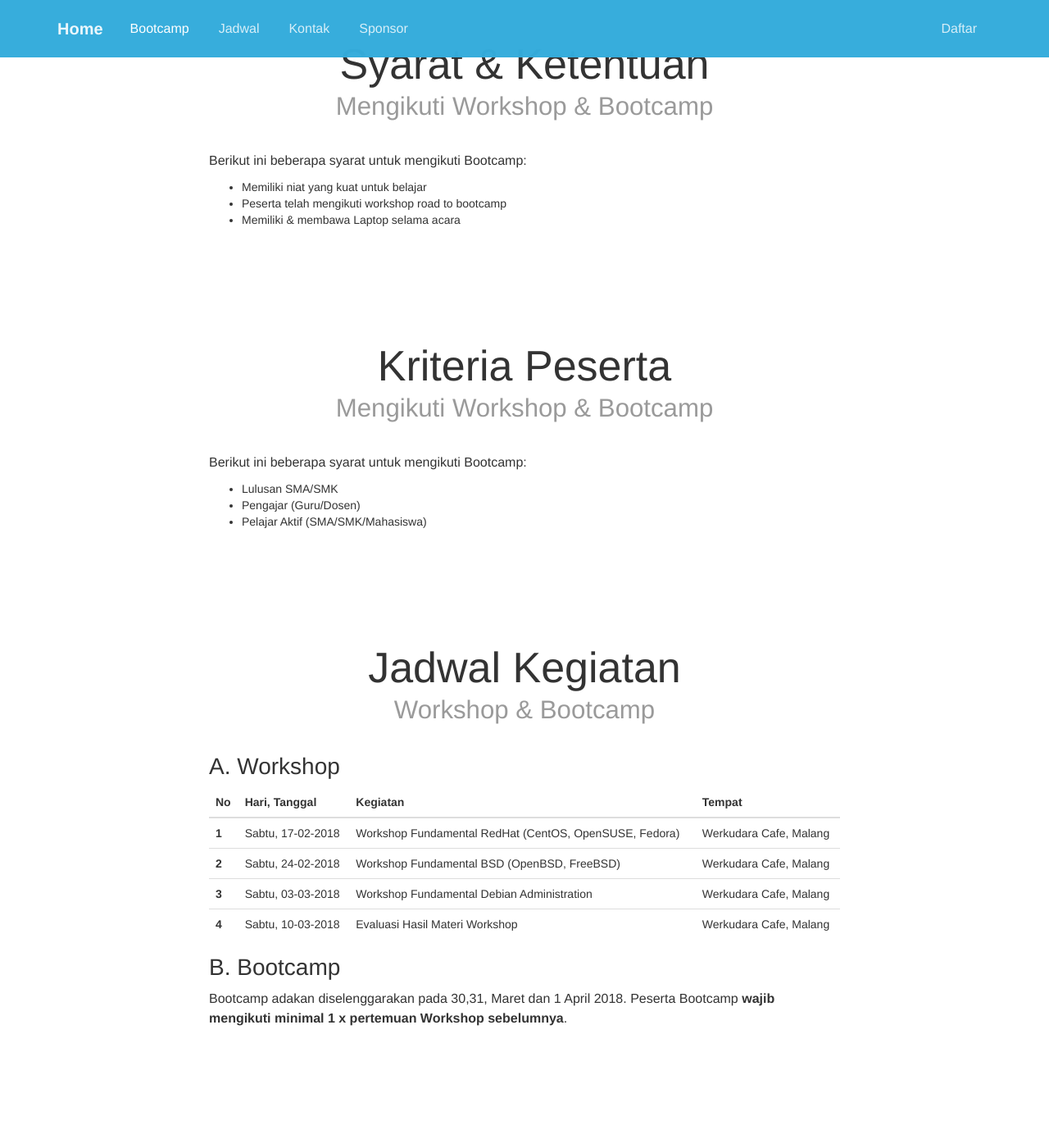
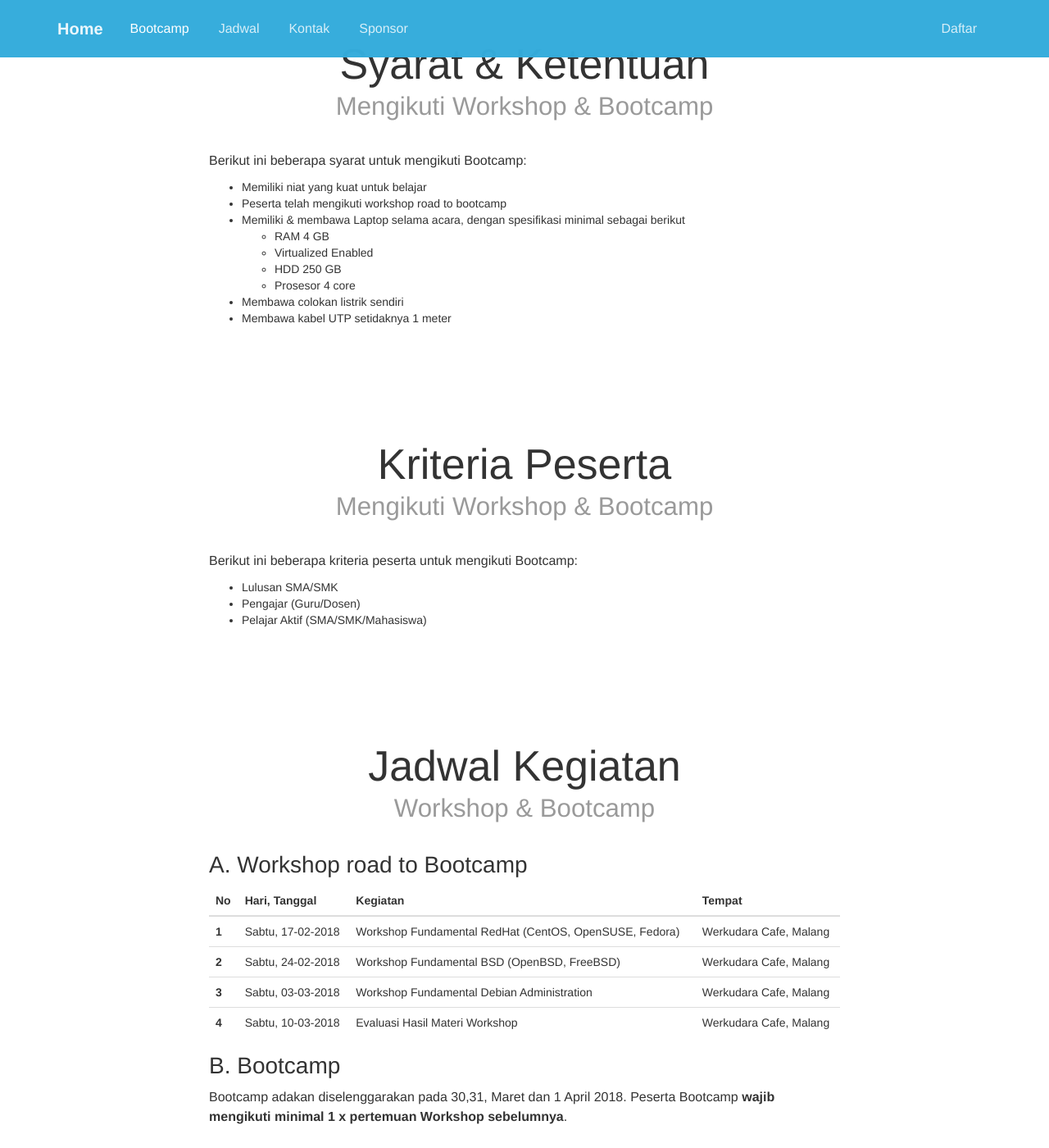
Before and after one commit to old-jekyll-templates/Horizons-Jekyll-Theme, a Jekyll site: the page built from bootcamp.html, in a window 1280 px wide and 1400 px high, scrolled down 1424 px. Shown: the whole window at 82% size. Built offline with Jekyll 4.4.1, drawn with Linux system fonts in a browser that asks for light colours; nearby versions of some CDN libraries; some web fonts are replaced.

Commit message:
update bootcamp.html
Signed-off-by: Samsul Ma'arif <hay@samsul.web.id>

```diff
--- a/bootcamp.html
+++ b/bootcamp.html
@@ -124,14 +124,23 @@ permalink : /bootcamp/
        <ul>
             <li>Memiliki niat yang kuat untuk belajar</li>
             <li>Peserta telah mengikuti workshop road to bootcamp</li>
-            <li>Memiliki & membawa Laptop selama acara</li>
+            <li>Memiliki & membawa Laptop selama acara, dengan spesifikasi minimal sebagai berikut
+				<ul>
+					<li>RAM 4 GB</li>
+					<li>Virtualized Enabled</li>
+					<li>HDD 250 GB</li>
+					<li>Prosesor 4 core</li>
+				</ul>
+            </li>
+            <li>Membawa colokan listrik sendiri</li>
+            <li>Membawa kabel UTP setidaknya 1 meter</li>
        </ul>
            <!--     end extras -->
     </div>
 
     <div id="kriteria-peserta" class="container tim-container" style="max-width:800px; padding-top:100px">
        <h1 class="text-center">Kriteria Peserta<small class="subtitle">Mengikuti Workshop & Bootcamp</small></h1>
-       <p>Berikut ini beberapa syarat untuk mengikuti Bootcamp:</p>
+       <p>Berikut ini beberapa kriteria peserta untuk mengikuti Bootcamp:</p>
        <ul>
             <li>Lulusan SMA/SMK</li>
             <li>Pengajar (Guru/Dosen)</li>
@@ -142,7 +151,7 @@ permalink : /bootcamp/
 
     <div id="jadwal" class="container tim-container" style="max-width:800px; padding-top:100px">
        <h1 class="text-center">Jadwal Kegiatan<small class="subtitle">Workshop & Bootcamp</small></h1>
-       <h3>A. Workshop</h3>
+       <h3>A. Workshop road to Bootcamp</h3>
         <div class="table-responsive-md">
 			<table class="table table-hover">
 			  <thead>
@@ -216,13 +225,13 @@ permalink : /bootcamp/
 			<p></p><br>
 			  <div class="row text-center">
 				<div class="col-6 col-md-4">
-				    <img src="{{ site.baseurl }}/assets/images/sponsors/CloudKilat.jpg" class="img-responsive" alt=""><br>
+				    <a href="http://www.cloudkilat.com" target="_blank"><img src="{{ site.baseurl }}/assets/images/sponsors/CloudKilat.jpg" class="img-responsive" alt="Cloud Kilat"></a><br>
 				</div>
 				<div class="col-6 col-md-4">
-				    <img src="{{ site.baseurl }}/assets/images/sponsors/WerkudaraCafe.png" class="img-responsive" alt=""><br>
+				    <img src="{{ site.baseurl }}/assets/images/sponsors/WerkudaraCafe.png" class="img-responsive" alt="Werkudara Cafe"><br>
 				</div>
 				<div class="col-6 col-md-4">
-				    <img src="{{ site.baseurl }}/assets/images/sponsors/indobsd.jpg" class="img-responsive" alt=""><br>
+				    <img src="{{ site.baseurl }}/assets/images/sponsors/indobsd.jpg" class="img-responsive" alt="IndoBSD"><br>
 				</div>
 			  </div>
 			  <!-- <div class="row text-center">
```
Also changed, not shown: assets/images/klim-new.png (added), assets/images/klim-new.svg (added), assets/images/klim-new150px.png (added).
